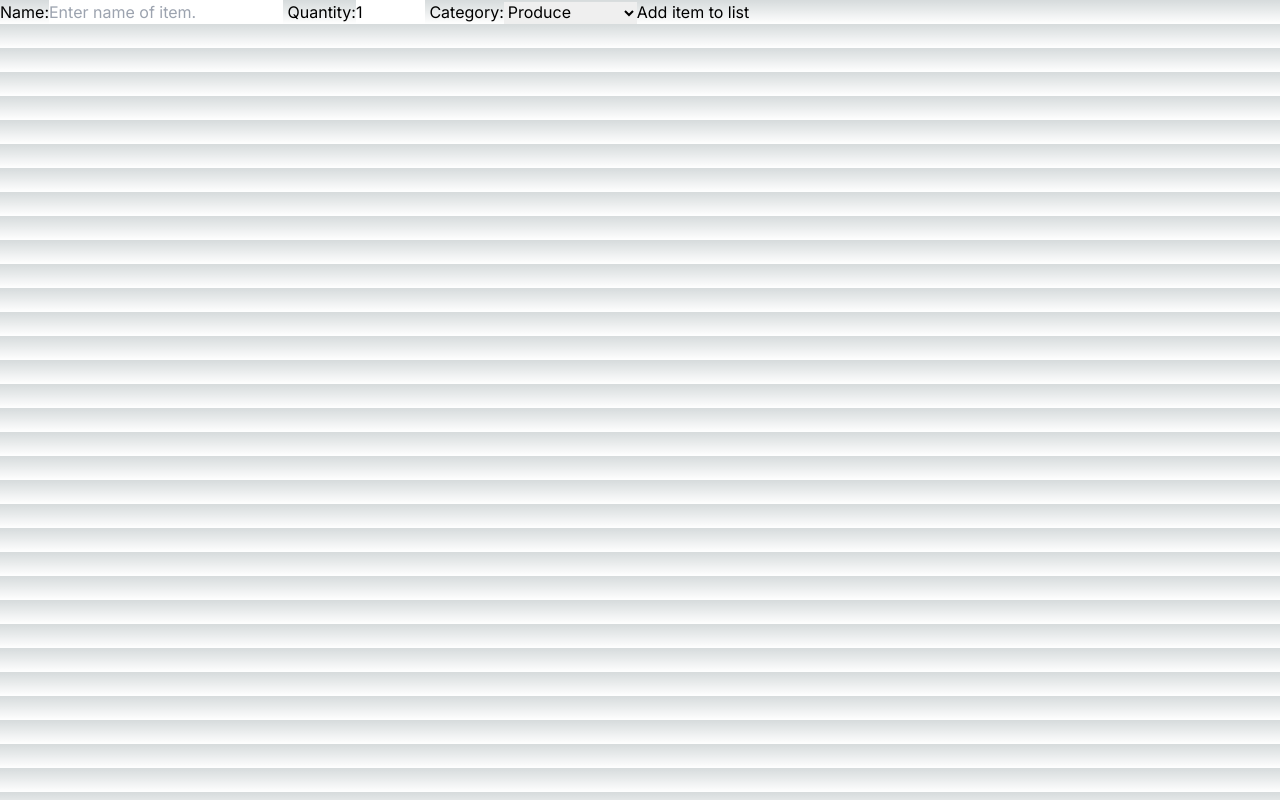
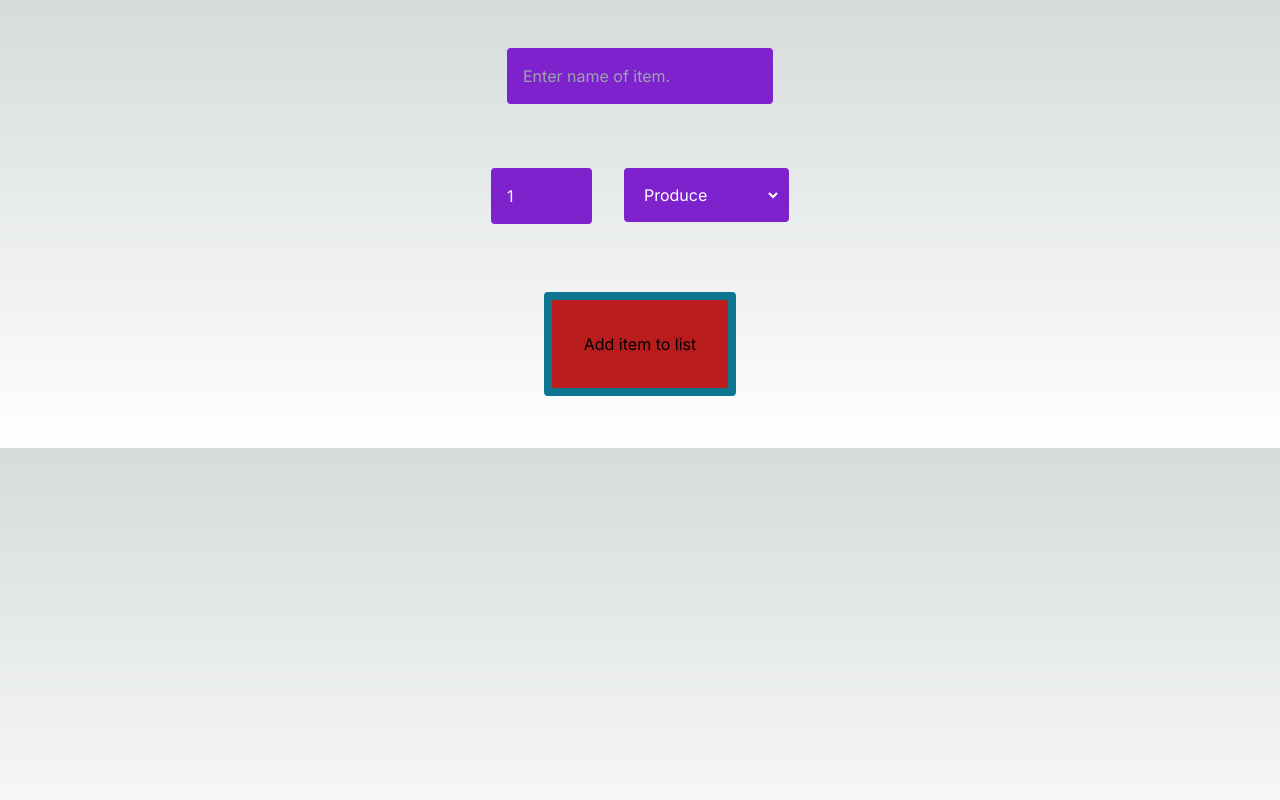
Before and after one commit to AnthoynHo/cprg306-assignments, a Next.js app: page /week4 in a window 1280 px wide. Built offline with nearby package versions, Linux system fonts and the light colour scheme.

Commit message:
Done week2
validation working? and Stylized

```diff
--- a/app/week4/new-item.js
+++ b/app/week4/new-item.js
@@ -13,7 +13,7 @@ export default function NewItem() {
             category: category
         });
         event.preventDefault();
-        if (event.input.required = true){
+        if (name == '' || quantity < 1){
             alert('Please fill out all fields.');
         }
         else {
@@ -28,41 +28,43 @@ export default function NewItem() {
     };
 
     return(
-        <form>
-            <label> {/*label for name*/}
-                Name:
+        <form className="flex justify-center">
+            <div className="grid-cols-2 place-items-center">
+                <div className="col-span-2 justify-center m-8 flex">
+                    <label className="grow-1 p-4"> {/*label for name*/}
                         <input
                         required
                         id = "name"
-                className="text-black"
+                        className="text-white p-2 bg-purple-700 border-purple-700 border-8 rounded"
                         type="text"
                         placeholder="Enter name of item."
                         value={name}
                         onChange={event => setName(event.target.value)}
-
                         />
                     </label>
-            <label> {/*label for quantity*/}
-                Quantity:
+                </div>
+                <div className="flex">
+                    <label className="p-4"> {/*label for quantity*/}
                         <input
                         name = "quantity"
-                className="text-black"
+                        className="text-white p-2 border-purple-700 border-8 rounded bg-purple-700"
                         type="number"
                         min = "1"
                         max = "99"
                         value={quantity}
                         placeholder="Enter quantity."
+                        flex-grow="1"
                         onChange={event => setQuantity(event.target.value)}
                         required
                         />
                     </label>
-            <label> {/*label for category*/}
-                Category:
+                    <label className="p-4"> {/*label for category*/}
                         <select
                         name = "category"
-                className="text-black"
+                        className="text-white p-2 bg-purple-700 border-purple-700 border-8 rounded"
                         type="text"
                         placeholder="Enter category."
+                        flex-grow="1"
                         onChange={event => setCategory(event.target.value)}
                         >
                             <option value="Produce">Produce</option>
@@ -78,9 +80,13 @@ export default function NewItem() {
                             <option value="Other">Other</option>
                             </select>
                     </label>
-            <label>
+                </div>
+                <div className="p-5 m-8 flex justify-center">
+                    <label className="p-8 rounded border-8 border-cyan-700 bg-red-700">
                         <input type="submit" value="Add item to list" onClick={handleSubmit} />
                     </label>
+                </div>
+            </div>
         </form>
     )
 }
```
Lines whose indentation alone changed are shown as unchanged.
